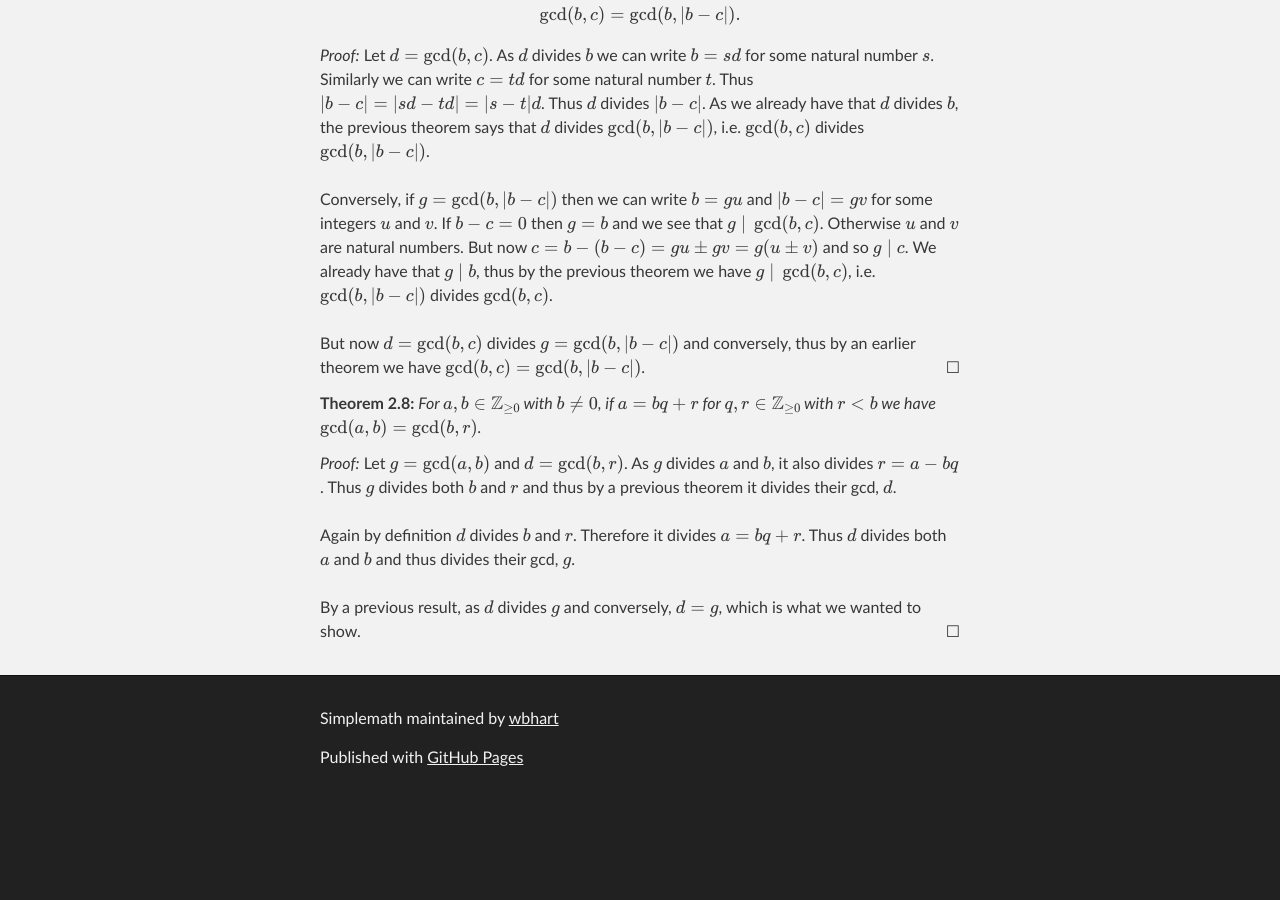
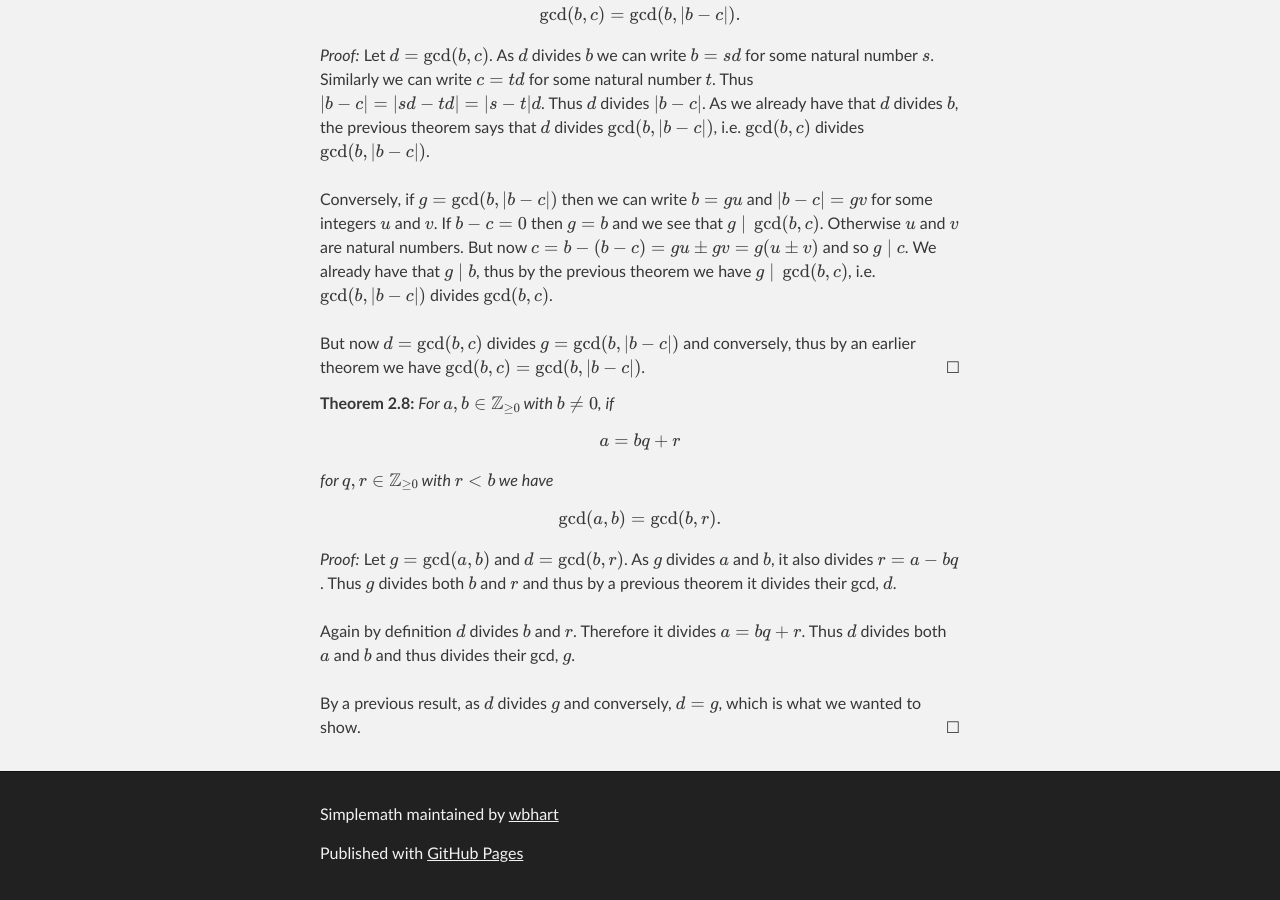
Before and after one commit to wbhart/SimpleMath, a Jekyll site: the page built from test.html, in a window 1280 px wide and 900 px high, scrolled down 2148 px. Built offline with Jekyll 4.4.1, drawn with Linux system fonts in a browser that asks for light colours; formulas are drawn with MathJax 3; before the commit the page ends 2952 px from its top, so only the background shows below that.

```diff
--- a/test.html
+++ b/test.html
@@ -133,8 +133,10 @@ But now \(d = \gcd(b, c)\) divides \(g = \gcd(b, |b - c|)\) and conversely, thus
 \(\gcd(b, c) = \gcd(b, |b - c|)\).
 </proof>
 
-<theorem> For \(a, b \in \mathbb{Z}_{\geq 0}\) with \(b \neq 0\), if \(a = bq + r\) for \(q, r \in \mathbb{Z}_{\geq 0}\)
-with \(r < b\) we have \(\gcd(a, b) = \gcd(b, r)\).
+<theorem> For \(a, b \in \mathbb{Z}_{\geq 0}\) with \(b \neq 0\), if
+\[a = bq + r\]
+for \(q, r \in \mathbb{Z}_{\geq 0}\) with \(r < b\) we have
+\[\gcd(a, b) = \gcd(b, r).\]
 </theorem>
 
 <proof> Let \(g = \gcd(a, b)\) and \(d  = \gcd(b, r)\). As \(g\) divides \(a\) and \(b\), it also divides \(r = a - bq\).
```
